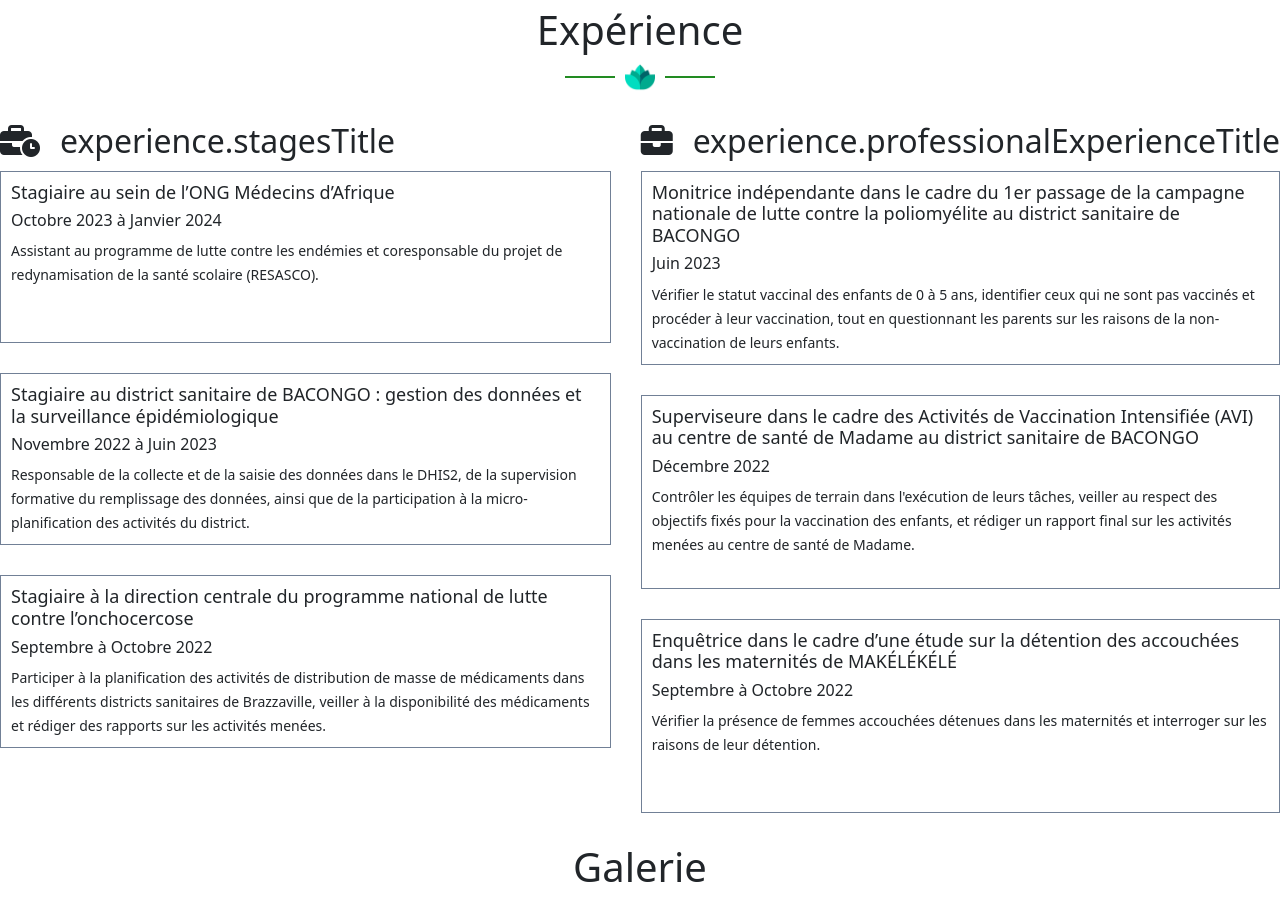
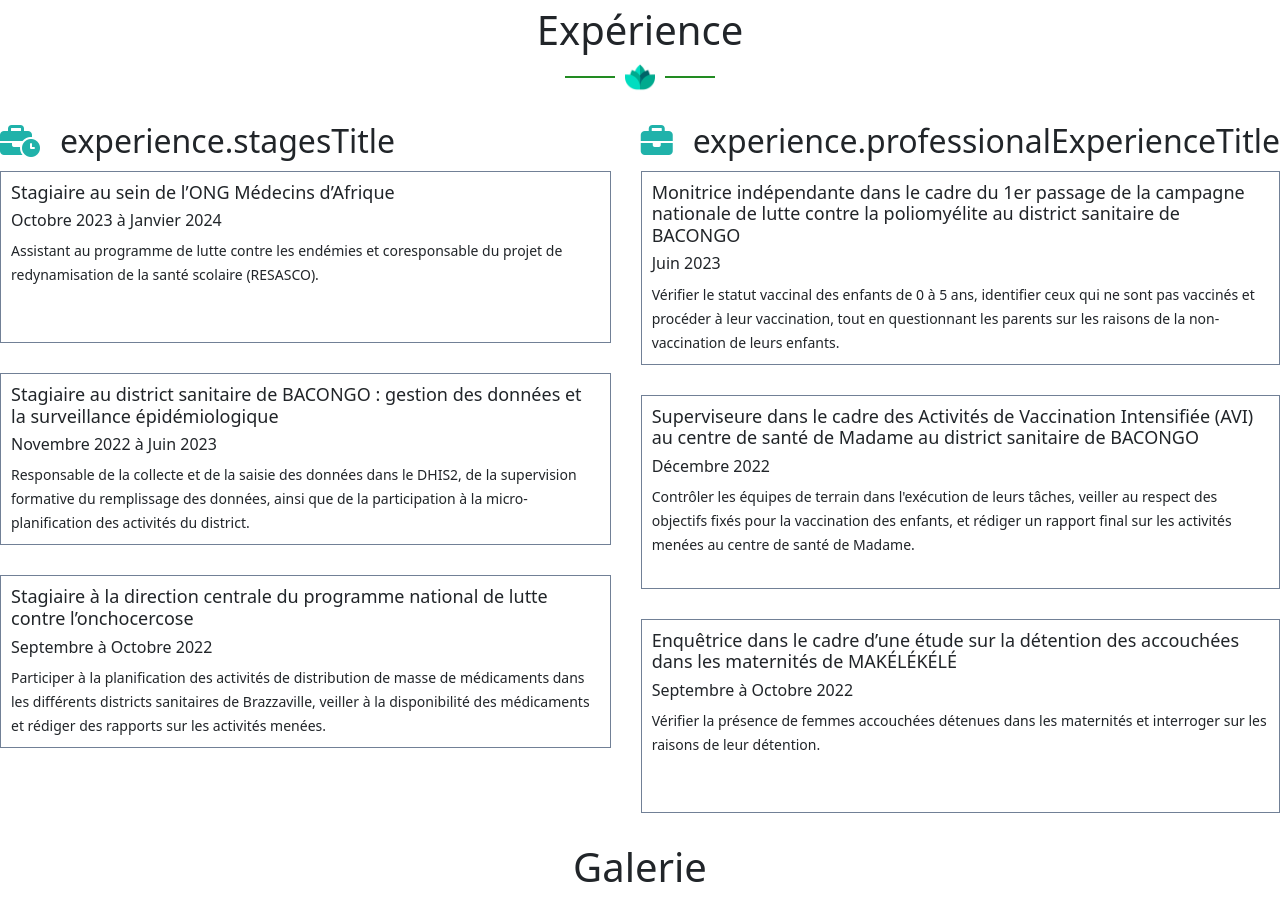
Before and after one commit to kayarhabby/portfolio_delicia_react, a React (Vite) app: page / in a window 1280 px wide. Shown: the part 2620-3519 px from the top of the page. Built offline with nearby package versions, Linux system fonts and the light colour scheme.

Commit message:
ajout couleur pour les icones

```diff
--- a/src/assets/css/Experience.css
+++ b/src/assets/css/Experience.css
@@ -50,6 +50,10 @@
     margin: 0;
 }
 
+.experience_icon_title i {
+    color: var(--highlight-color);
+}
+
 /* Pour les écrans de 768px de large ou moins */
 @media (max-width: 768px) {
 
```
